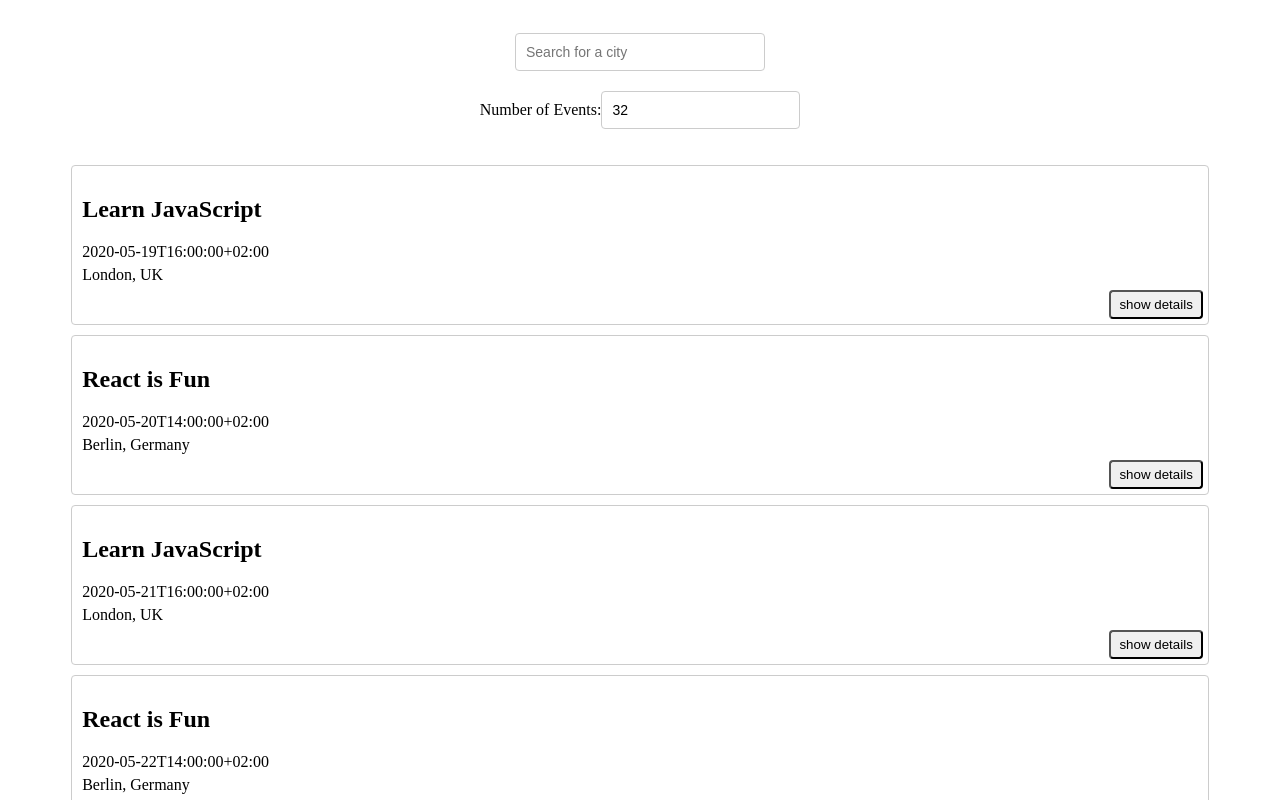
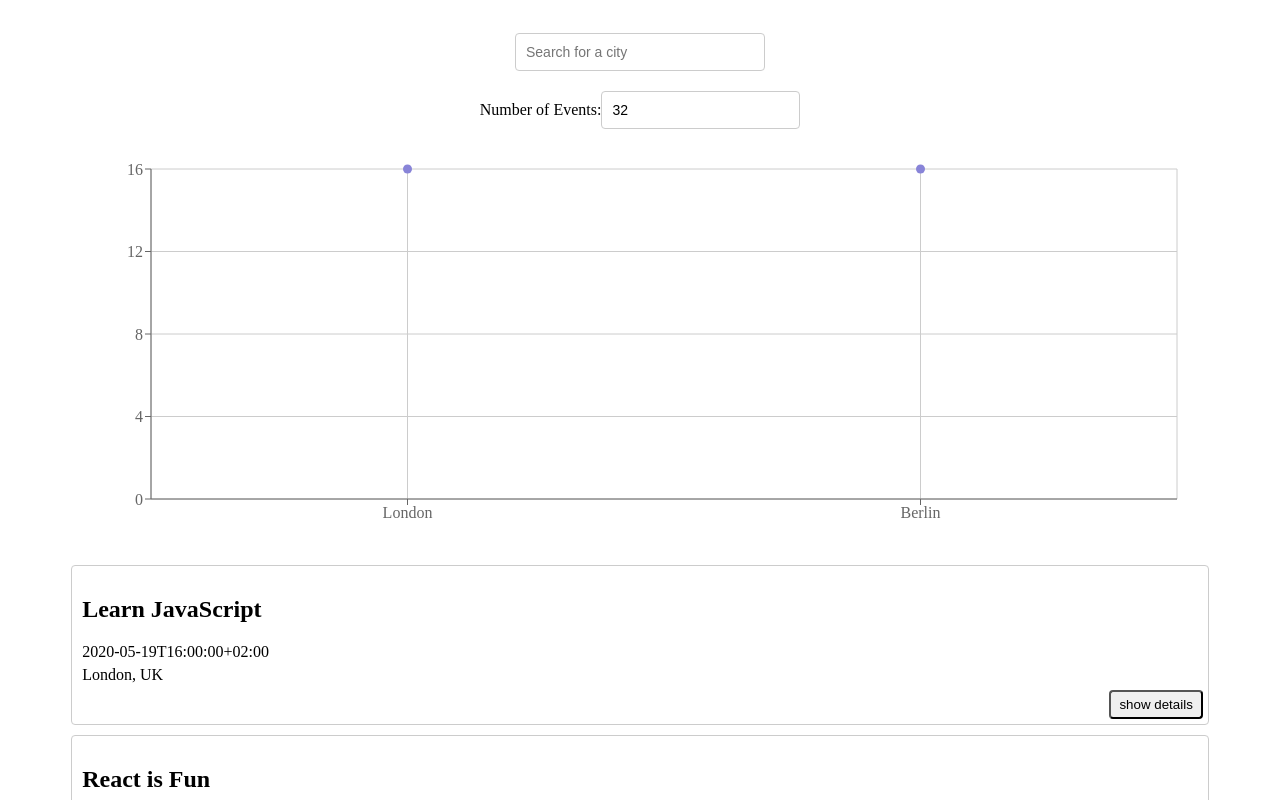
Before and after one commit to gerardoc96/meet, a React (Vite) app: page / in a window 1280 px wide. Shown: the top 800 px of the page. Built offline with nearby package versions, Linux system fonts and the light colour scheme.

Commit message:
Added city events scatter chart using Recharts

```diff
--- a/package.json
+++ b/package.json
@@ -15,6 +15,7 @@
     "nprogress": "^0.2.0",
     "react": "^18.3.1",
     "react-dom": "^18.3.1",
+    "recharts": "^3.1.0",
     "vite-plugin-pwa": "^1.0.1",
     "workbox-core": "^7.3.0",
     "workbox-expiration": "^7.3.0",
--- a/src/App.jsx
+++ b/src/App.jsx
@@ -3,6 +3,7 @@
 import EventList from './components/EventList'
 import CitySearch from './components/CitySearch'
 import NumberOfEvents from './components/NumberOfEvents'
+import CityEventsChart from './components/CityEventsChart'
 import { getEvents, extractLocations } from './api'
 import { InfoAlert, ErrorAlert, WarningAlert } from './components/Alert'
 
@@ -68,7 +69,7 @@
         setNumberOfEvents={setNumberOfEvents}
         setErrorAlert={setErrorAlert}
       />
-
+      <CityEventsChart allLocations={allLocations} events={events} />
       <EventList events={events} />
 
     </div>
--- /dev/null
+++ b/src/components/CityEventsChart.jsx
@@ -0,0 +1,47 @@
+import React, { useState, useEffect } from 'react';
+import {
+  ScatterChart,
+  Scatter,
+  XAxis, YAxis,
+  CartesianGrid,
+  Tooltip,
+  ResponsiveContainer
+} from 'recharts';
+
+const CityEventsChart = ({ allLocations, events }) => {
+  const [data, setData] = useState([]);
+
+  useEffect(() => {
+    setData(getData());
+  }, [`${events}`]);
+
+  const getData = () => {
+    const data = allLocations.map((location) => {
+      const count = events.filter((event) => event.location === location).length
+      const city = location.split(', ')[0]
+      return { city, count };
+    })
+    return data;
+  };
+
+  return (
+    <ResponsiveContainer width="99%" height={400}>
+      <ScatterChart
+        margin={{
+          top: 20,
+          right: 20,
+          bottom: 20,
+          left: 20,
+        }}
+      >
+        <CartesianGrid />
+        <XAxis type="category" dataKey="city" name="City" />
+        <YAxis type="number" dataKey="count" name="Number of events" />
+        <Tooltip cursor={{ strokeDasharray: '3 3' }} />
+        <Scatter name="A school" data={data} fill="#8884d8" />
+      </ScatterChart>
+    </ResponsiveContainer>
+  );
+}
+
+export default CityEventsChart;
```
Also changed, not shown: 1 other file (tests, documents, lock files or other folders).
